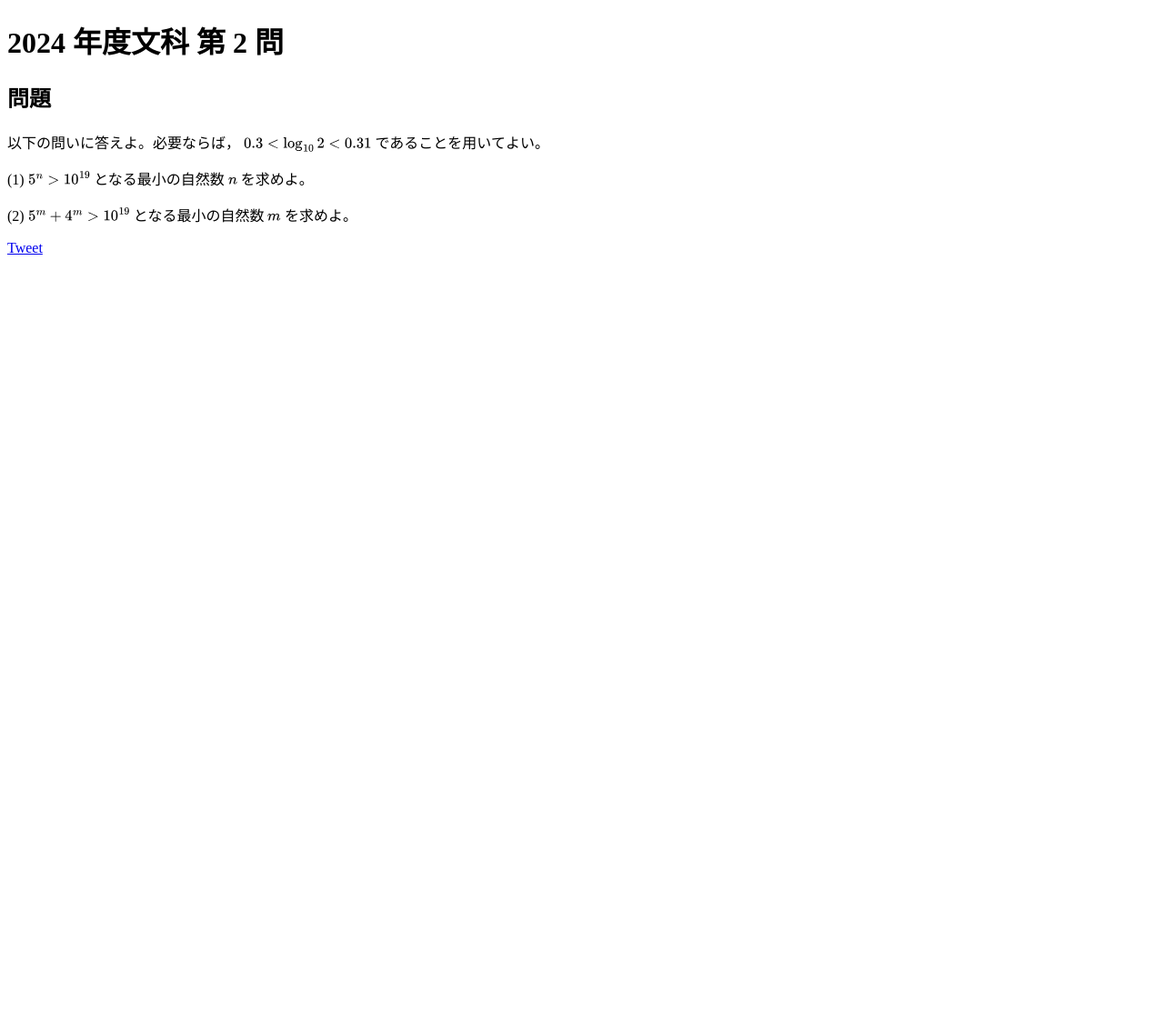
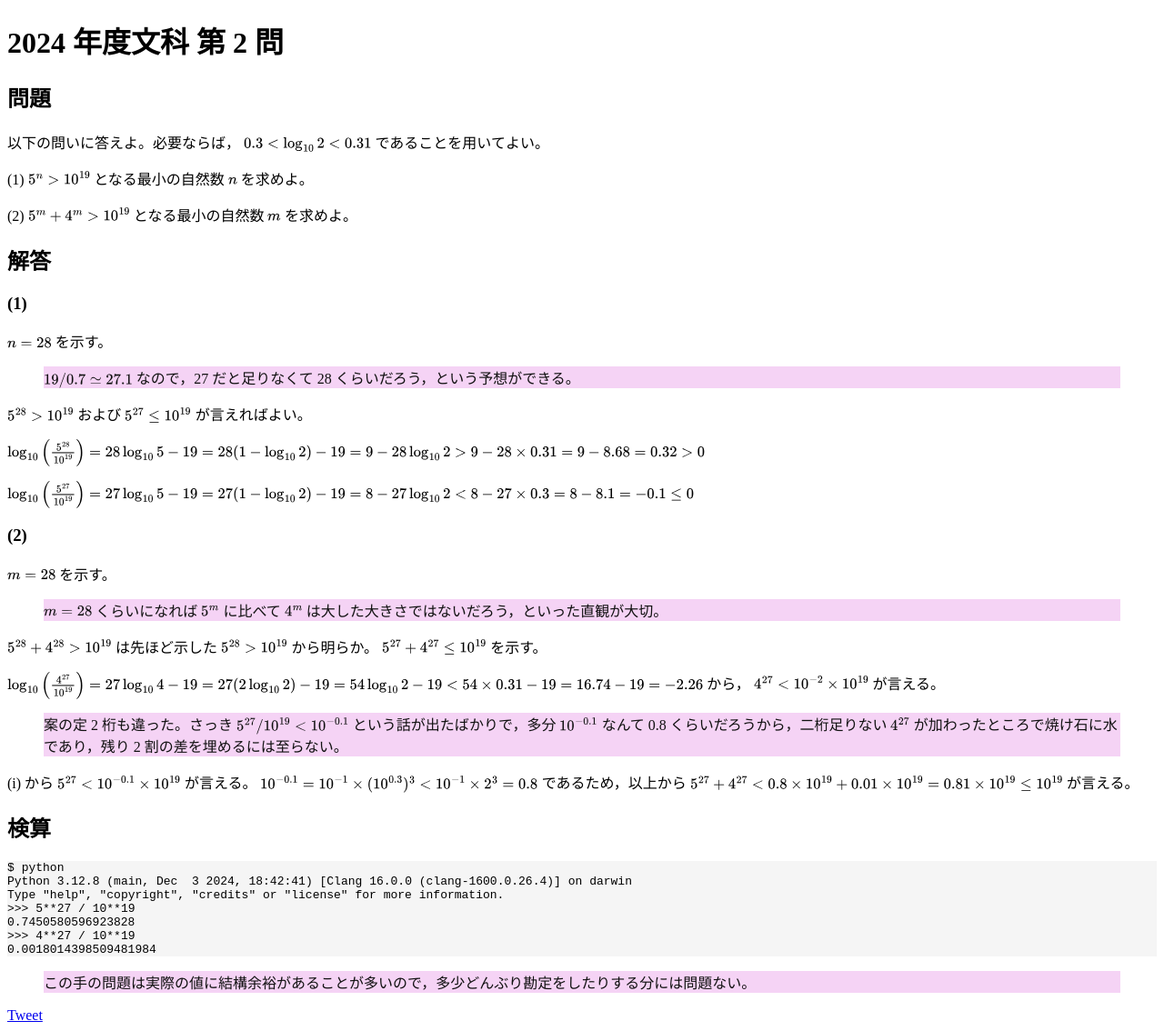
Before and after one commit to koba-e964/ut-entrance-exam-math, a Jekyll site: the page built from 2024/l2.md, in a window 1280 px wide. Shown: the whole page at 91% size. Built offline with Jekyll 4.4.1, drawn with Linux system fonts in a browser that asks for light colours; comment, search, counter and statistics services are not loaded; before the commit the page ends 900 px from its top, so only the background shows below that.

Commit message:
Add solutions to l2, l4

````diff
--- a/2024/l2.md
+++ b/2024/l2.md
@@ -9,3 +9,41 @@ title: 2024 年度文科 第 2 問
 (1) $5^n > 10^{19}$ となる最小の自然数 $n$ を求めよ。
 
 (2) $5^m + 4^m > 10^{19}$ となる最小の自然数 $m$ を求めよ。
+
+## 解答
+### (1)
+$n = 28$ を示す。
+
+> $19/0.7 \simeq 27.1$ なので，27 だと足りなくて 28 くらいだろう，という予想ができる。
+
+$5^{28} > 10^{19}$ および $5^{27} \le 10^{19}$ が言えればよい。
+
+$\log_{10} \left(\frac{5^{28}}{10^{19}}\right) = 28 \log_{10} 5 - 19 = 28 (1- \log_{10} 2) - 19 = 9 - 28\log_{10} 2 > 9 - 28 \times 0.31 = 9 - 8.68 = 0.32 > 0$
+
+$\log_{10} \left(\frac{5^{27}}{10^{19}}\right) = 27 \log_{10} 5 - 19 = 27 (1- \log_{10} 2) - 19 = 8 - 27\log_{10} 2 < 8 - 27 \times 0.3 = 8 - 8.1 = -0.1 \le 0$
+
+### (2)
+$m = 28$ を示す。
+
+> $m = 28$ くらいになれば $5^m$ に比べて $4^m$ は大した大きさではないだろう，といった直観が大切。
+
+$5^{28} + 4^{28} > 10^{19}$ は先ほど示した $5^{28} > 10^{19}$ から明らか。 $5^{27} + 4^{27} \le 10^{19}$ を示す。
+
+$\log_{10} \left(\frac{4^{27}}{10^{19}}\right) = 27 \log_{10} 4 - 19 = 27 (2\log_{10} 2) - 19 = 54\log_{10} 2 - 19 < 54 \times 0.31 - 19 = 16.74 - 19 = -2.26$ から， $4^{27} < 10^{-2} \times 10^{19}$ が言える。
+
+> 案の定 2 桁も違った。さっき $5^{27} / 10^{19} < 10^{-0.1}$ という話が出たばかりで，多分 $10^{-0.1}$ なんて 0.8 くらいだろうから，二桁足りない $4^{27}$ が加わったところで焼け石に水であり，残り 2 割の差を埋めるには至らない。
+
+(i) から $5^{27} < 10^{-0.1} \times 10^{19}$ が言える。 $10^{-0.1} = 10^{-1} \times (10^{0.3})^3 < 10^{-1} \times 2^3 = 0.8$ であるため，以上から $5^{27} + 4^{27} < 0.8 \times 10^{19} + 0.01 \times 10^{19} = 0.81 \times 10^{19} \le 10^{19}$ が言える。
+
+## 検算
+```python
+$ python
+Python 3.12.8 (main, Dec  3 2024, 18:42:41) [Clang 16.0.0 (clang-1600.0.26.4)] on darwin
+Type "help", "copyright", "credits" or "license" for more information.
+>>> 5**27 / 10**19
+0.7450580596923828
+>>> 4**27 / 10**19
+0.0018014398509481984
+```
+
+> この手の問題は実際の値に結構余裕があることが多いので，多少どんぶり勘定をしたりする分には問題ない。
--- a/assets/css/style.css
+++ b/assets/css/style.css
@@ -1,3 +1,13 @@
 table, th, td {
     border: 1px solid;
 }
+
+blockquote {
+    background: #f5d3f5;
+    color: #111111;
+}
+
+.highlight {
+    background: #f5f5f5;
+    color: #000000;
+}
````
Also changed, not shown: 2024/l1.md (+3 -0 lines), 2024/l3.md (+3 -0 lines), 2024/l4.md (+18 -0 lines), index.md (+1 -1 lines).
